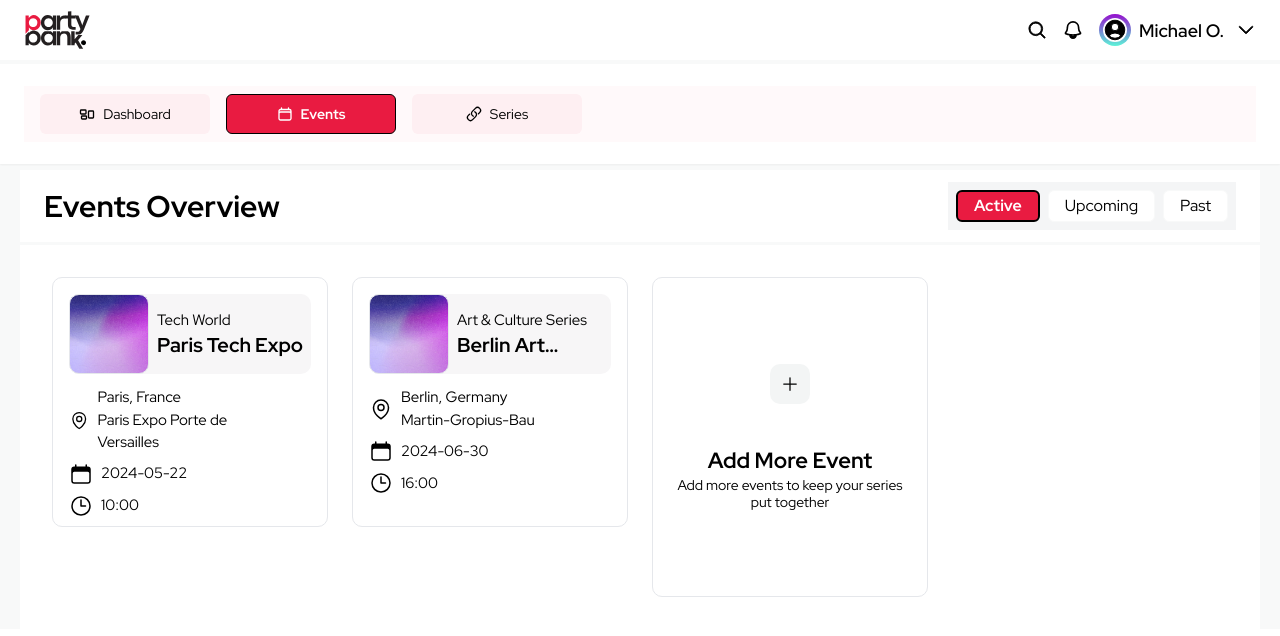
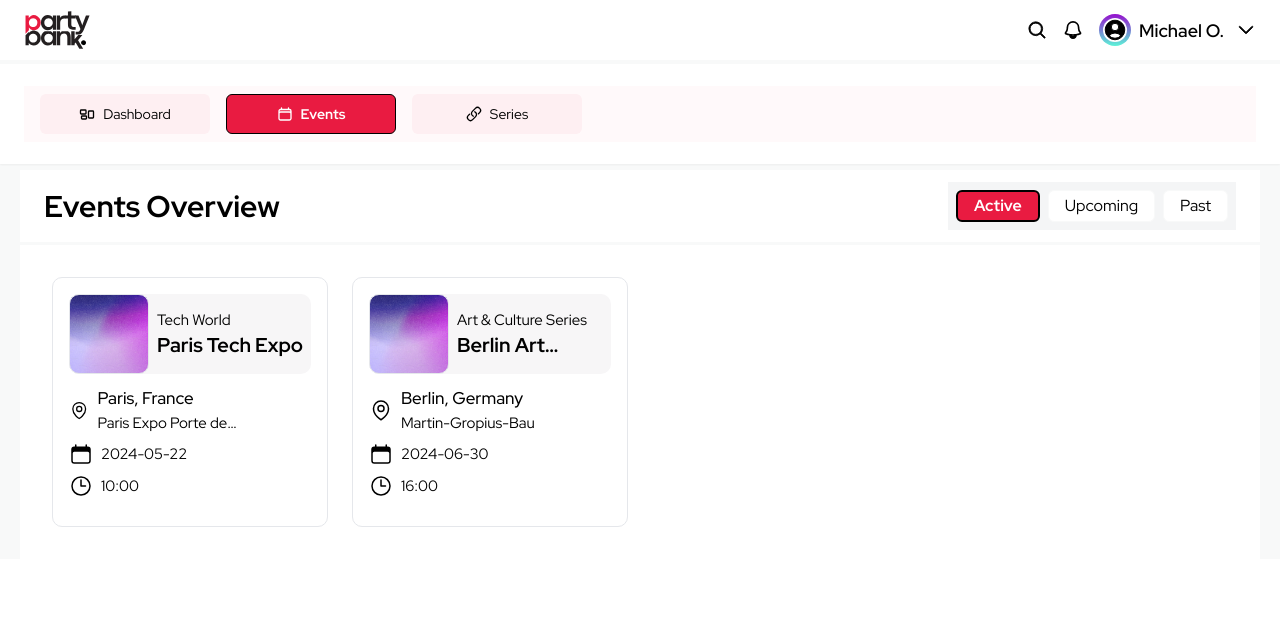
Before and after one commit to dejmartins/partybank-organizer, a Next.js app: page /dashboard/events in a window 1280 px wide. Shown: the top 636 px of the page. Built offline with nearby package versions, Linux system fonts and the light colour scheme.

Commit message:
removed add event from past and active tabs

```diff
--- a/app/dashboard/events/page.tsx
+++ b/app/dashboard/events/page.tsx
@@ -72,7 +72,7 @@ export default function Page() {
                 />
               </div>
             ))}
-            <div>
+            <div className={`${statusFilter === 'upcoming' ? 'block' : 'hidden'}`}>
               <AddMore />
             </div>
           </div>
--- a/app/ui/events/card.tsx
+++ b/app/ui/events/card.tsx
@@ -19,7 +19,7 @@ export default function Card(
                 >
             </div>
             <div>
-                <p className="text-[15px] line-clamp-2">{series}</p>
+                <p className="text-[15px] line-clamp-1">{series}</p>
                 <h4 className="text-xl font-bold line-clamp-1">{name}</h4>
             </div>
         </div>
@@ -29,8 +29,8 @@ export default function Card(
                 <div className="flex items-center gap-2">
                     <MapPinIcon className="w-6" />
                     <div>
-                        <p className="text-[15px] line-clamp-2">{location.city}, {location.country}</p>
-                        <p className="text-[15px] line-clamp-2">{venue}</p>
+                        <p className="text-[17px] line-clamp-1 font-[500]">{location.city}, {location.country}</p>
+                        <p className="text-[15px] line-clamp-1">{venue}</p>
                     </div>
                 </div>
                 <div className="flex items-center gap-2">
```
